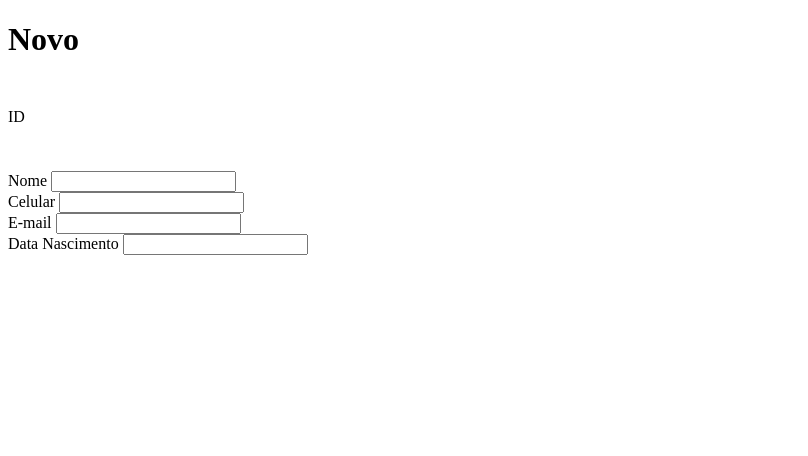
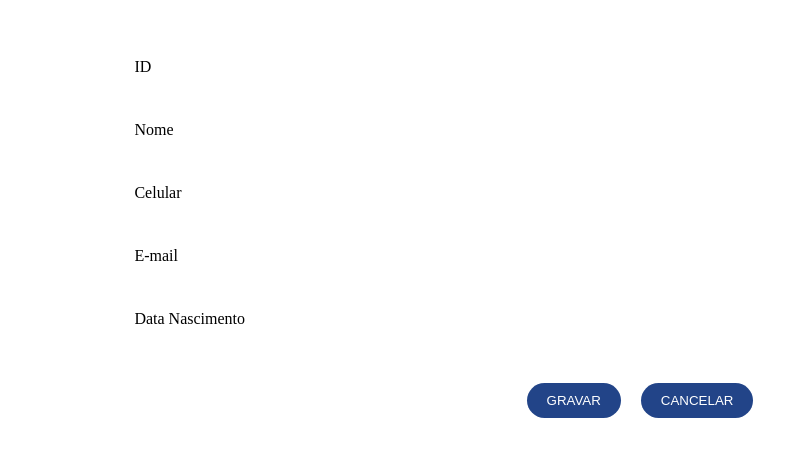
Before and after one commit to Johnhelder/agenda, a plain HTML site: page novo.html in a window 1280 px wide. Shown: the whole page, without its empty margins (0-808 px from the left). Drawn offline with Linux system fonts and the light colour scheme.

Commit message:
Criando algumas classes

```diff
--- a/novo.html
+++ b/novo.html
@@ -6,9 +6,8 @@
   <link rel="stylesheet" href="./assets/css/novo.css">
   <title>Novo</title>
 </head>
-<body>
+<body id="novo">
 
-  <h1>Novo</h1>
   <div class="elementosForm">
 
 <div class="campoForm">
@@ -16,29 +15,30 @@
   <input type="text" name="f_id" id="f_id">
 </div>
 
-<div>
+<div class="campoForm">
 <label>Nome</label>
   <input type="text" name="f_nome" id="f_nome">
 </div>
 
-<div>
+<div class="campoForm">
 <label>Celular</label>
   <input type="text" name="f_celular" id="f_celular">
 </div>
 
-<div>
+<div class="campoForm">
 <label>E-mail</label>
   <input type="text" name="f_email" id="f_email">
 </div>
 
 
-<div>
+<div class="campoForm">
 <label>Data Nascimento</label>
   <input type="text" name="f_dtnasc" id="f_dtnasc">
 </div>
 </div>
 <div class="botoesForm">
-
+<button class="btn_geral" id="btn_gravar">Gravar</button>
+<button class="btn_geral" id="btn_cancelar">Cancelar</button>
 </div>
   <script src="./assets/js/novo.js"></script>
 </body>
```
